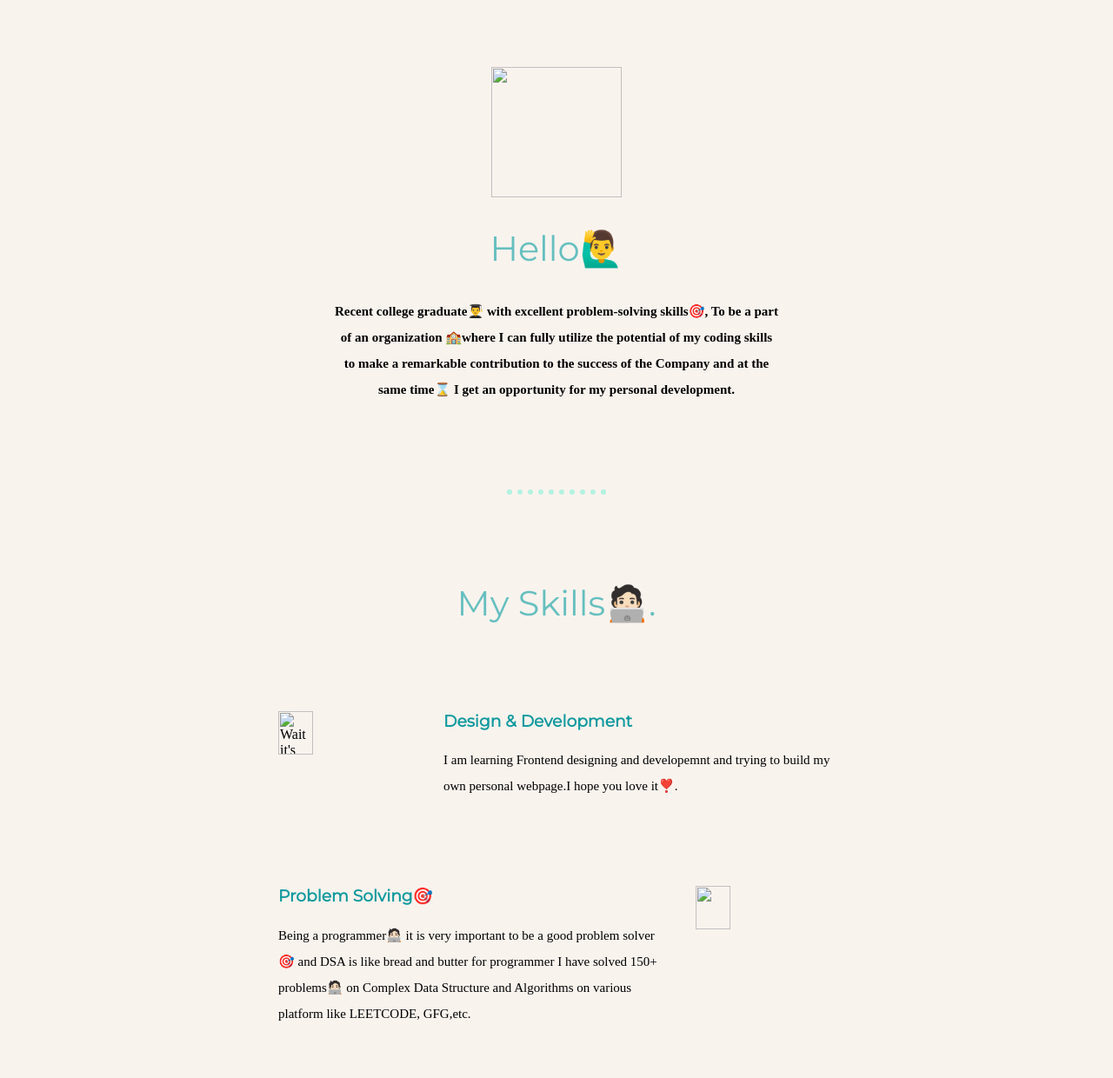
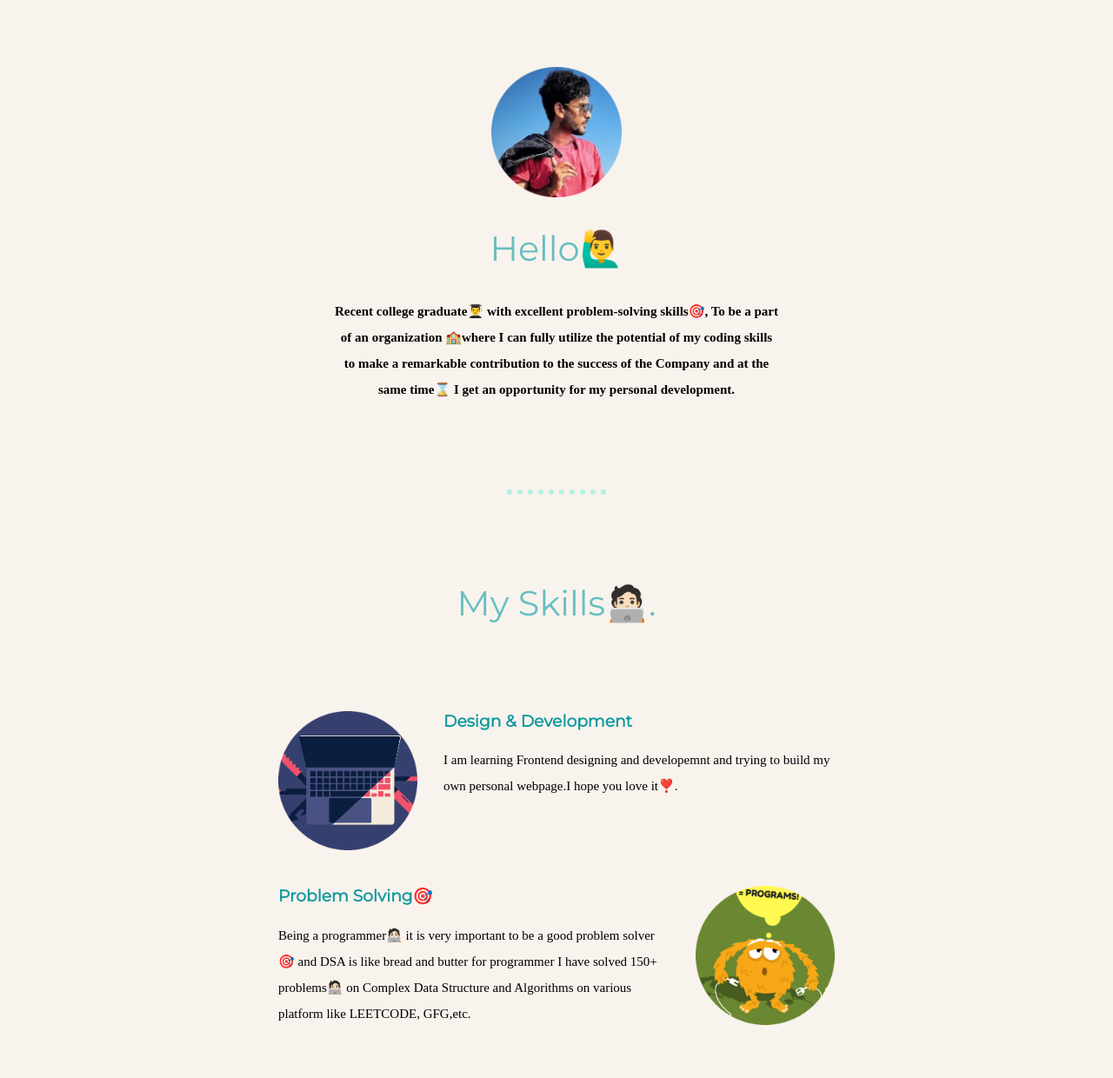
Before and after one commit to Harry4498/Digital-Resume, a plain HTML site: page index.html in a window 1280 px wide. Shown: the part 740-1980 px from the top of the page at 87% size. Drawn offline with Linux system fonts and the light colour scheme.

Commit message:
Update index.html

```diff
--- a/index.html
+++ b/index.html
@@ -26,7 +26,7 @@
 
   <div class="middle-container">
     <div class="profile">
-      <img class="Myself" src="css- my site\img\photo_2022-05-14_22-30-06-modified.png" alt="">
+      <img class="Myself" src="img\photo_2022-05-14_22-30-06-modified.png" alt="">
       <h2>Hello🙋‍♂️</h2>
       <p class="intro"> <strong> Recent college graduate👨‍🎓 with excellent problem-solving skills🎯, To be a part of an organization 🏫where I can
           fully utilize the potential of my coding skills to make a remarkable contribution to the success of the
@@ -37,13 +37,13 @@
     <div class="skills">
       <h2>My Skills🧑🏻‍💻.</h2>
       <div class="skill-row">
-        <img class="skill-img" src="css- my site\img\technical.jpg" alt="Wait it's coming">
+        <img class="skill-img" src="img\technical.jpg" alt="Wait it's coming">
         <h3>Design & Development</h3>
         <p class="Design-Development">I am learning Frontend designing and developemnt and trying to build my own personal webpage.I hope you love it❣️.</p>
       </div>
 
       <div class="skill-row">
-        <img class="skill-dsa" src="css- my site\img\dsa.jpg" alt="  ">
+        <img class="skill-dsa" src="img\dsa.jpg" alt="  ">
         <h3>Problem Solving🎯</h3>
         <p class="problem-soving">Being a programmer🧑🏻‍💻 it is very important to be a good problem solver🎯 and DSA is like bread and butter for programmer I have solved 150+ problems🧑🏻‍💻 on Complex Data Structure and Algorithms on various
           platform like LEETCODE, GFG,etc.</p>
```
